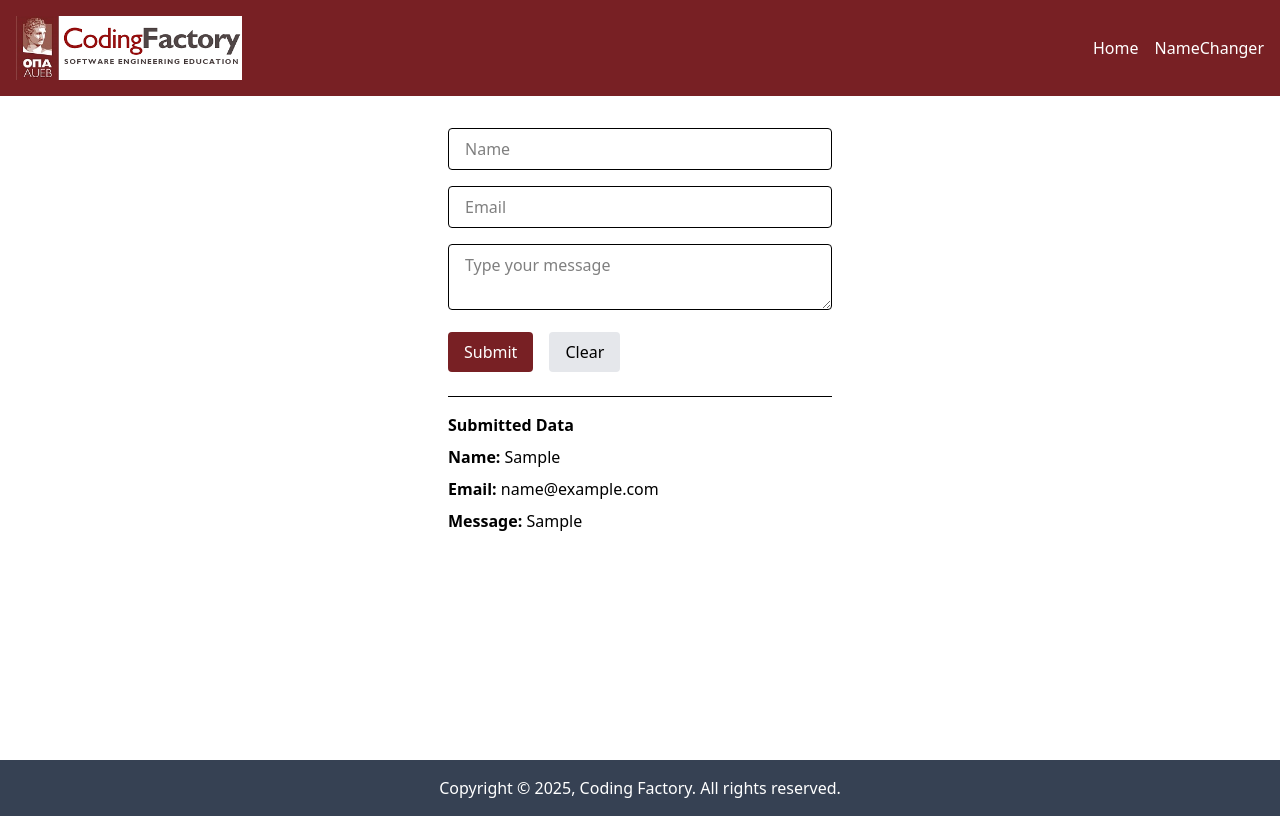
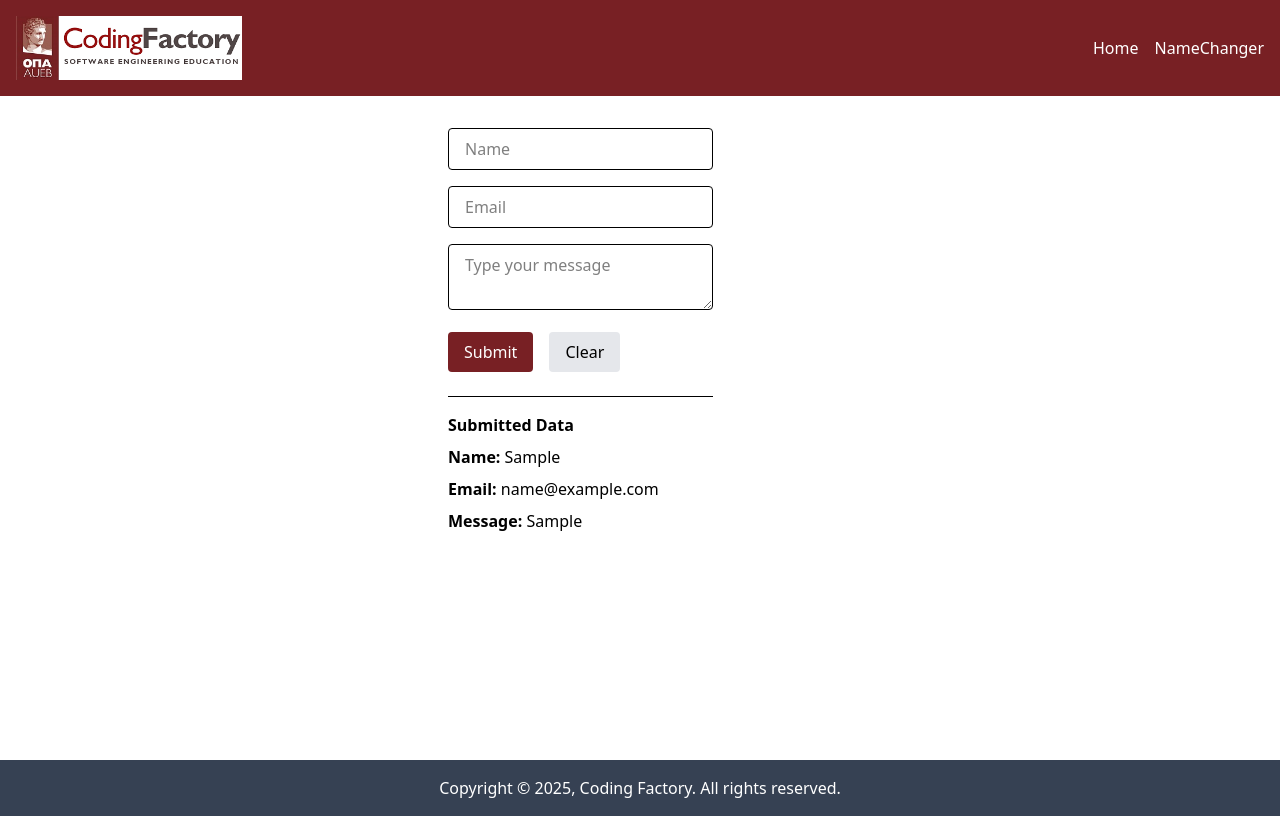
Before and after one commit to bafatosuko/cf7-components-intro, a React (Vite) app: page / in a window 1280 px wide. Both pictures are taken after typing "Sample", "name@example.com", "Sample" into the empty fields and a click on the button "Submit". Built offline with nearby package versions, Linux system fonts and the light colour scheme.

Commit message:
feat : add MultiFieldFormWithValidation. component

```diff
--- a/src/App.tsx
+++ b/src/App.tsx
@@ -26,7 +26,8 @@
 import NotFoundPage from "./pages/NotFoundPage.tsx";
 // import FocusInput from "./components/FocusInput.tsx";
 // import UncontrolledInput from "./components/UncontrolledInput.tsx";
-import MultiFieldForm from "./components/MultiFieldForm.tsx";
+// import MultiFieldForm from "./components/MultiFieldForm.tsx";
+import MultiFieldFormWithValidation from "./components/MultiFieldFormWithValidation.tsx";
 
 
 // import CounterWithMoreStates from "./components/CounterWithMoreStates.tsx";
@@ -73,7 +74,7 @@
             {/*<Route path="/" element={<HomePage/>} />*/}
             <Route element={<RouterLayout/>}>
               {/*<Route index element={<FocusInput/>}/>*/}
-              <Route index element={<MultiFieldForm/>}/>
+              <Route index element={<MultiFieldFormWithValidation/>}/>
               {/*<Route index element={<UncontrolledInput/>}/>*/}
               {/*<Route index element={<HomePage/>} />*/}
             </Route>
--- /dev/null
+++ b/src/components/MultiFieldFormWithValidation.tsx
@@ -0,0 +1,151 @@
+import {useState} from "react";
+
+type FormValues = {
+  name: string;
+  email: string;
+  message: string;
+};
+
+type FormErrors = {
+  name?: string;
+  email?: string;
+  message?: string;
+};
+
+const initialValues = {
+  name: "",
+  email: "",
+  message: "",
+};
+
+const MultiFieldFormWithValidation = () => {
+  const [values, setValues] = useState<FormValues>(initialValues);
+  const [submittedData, setSubmittedData] = useState<FormValues | null>(null);
+  const [errors, setErrors] = useState<FormErrors | null>(null);
+
+  const validateForm = (values: FormValues): FormErrors => {
+    const errors: FormErrors = {};
+
+    if (!values.name.trim()){
+      errors.name = "Name is required."
+    }
+
+    if (!values.email.trim() ||
+      !/^([\w-]+(?:\.[\w-]+)*)@((?:[\w-]+\.)*\w[\w-]{0,66})\.([a-z]{2,6}(?:\.[a-z]{2})?)$/.
+      test(values.email.trim()) ){
+      errors.email = "Email is required."
+    }
+
+    if (values.message.length < 5){
+      errors.message = "Message is required."
+    }
+
+    return errors;
+
+
+  };
+
+  const handleSubmit = (e: React.FormEvent) => {
+    e.preventDefault();
+    const validationErrors = validateForm(values);
+    if (Object.keys(validationErrors).length > 0){
+      setErrors(validationErrors);
+      setSubmittedData(null);
+      return;
+    }
+    setSubmittedData(values);
+    setValues(initialValues);
+    setErrors(null);
+  };
+
+  const handleChange = (e: React.ChangeEvent<HTMLInputElement | HTMLTextAreaElement>) => {
+    const {name, value} = e.target;
+    setValues (prev => ({
+      ...prev,
+      [name]: value,
+    }));
+    setErrors(
+      prev => ({
+        ...prev,
+        [name]: undefined,
+      }));
+  };
+
+  const handleClear = () => {
+    setValues(initialValues);
+    setErrors(null);
+    setSubmittedData(null);
+  };
+
+  return(
+    <>
+      <div className="flex max-w-sm mx-auto mt-8">
+        <form onSubmit={handleSubmit} className="space-y-4">
+          <div>
+            <input
+              type="text"
+              name="name"
+              value={values.name}
+              placeholder="Name"
+              onChange={handleChange}
+              className="w-full px-4 py-2 rounded border"
+            />
+            {errors?.name && (
+              <p className="text-cf-dark-red">{errors.name}</p>
+            )}
+          </div>
+          <div>
+            <input
+              type="text"
+              name="email"
+              value={values.email}
+              placeholder="Email"
+              onChange={handleChange}
+              className="w-full px-4 py-2 rounded border"
+            />
+            {errors?.email && (
+              <p className="text-cf-dark-red">{errors.email}</p>
+            )}
+          </div>
+          <div>
+            <textarea
+              name="message"
+              value={values.message}
+              placeholder="Type your message"
+              onChange={handleChange}
+              className="w-full px-4 py-2 rounded border"
+              minLength={5}
+            ></textarea>
+            {errors?.message && (
+              <p className="text-cf-dark-red">{errors.message}</p>
+            )}
+          </div>
+          <div className="flex gap-4">
+            <button
+              type="submit"
+              className="bg-cf-dark-red text-white px-4 py-2 rounded"
+            >
+              Submit
+            </button>
+            <button
+              type="button"
+              onClick={handleClear}
+              className="bg-gray-200 text-cf-gray-700 px-4 py-2 rounded">
+              Clear
+            </button>
+          </div>
+          { submittedData && (
+            <div className="mt-6 border-t pt-4 space-y-2">
+              <h2 className="font-semibold">Submitted Data</h2>
+              <p><strong>Name:</strong> {submittedData.name}</p>
+              <p><strong>Email:</strong> {submittedData.email}</p>
+              <p><strong>Message:</strong> {submittedData.message}</p>
+            </div>
+          )}
+        </form>
+      </div>
+    </>
+  )
+};
+
+export default MultiFieldFormWithValidation;
```
